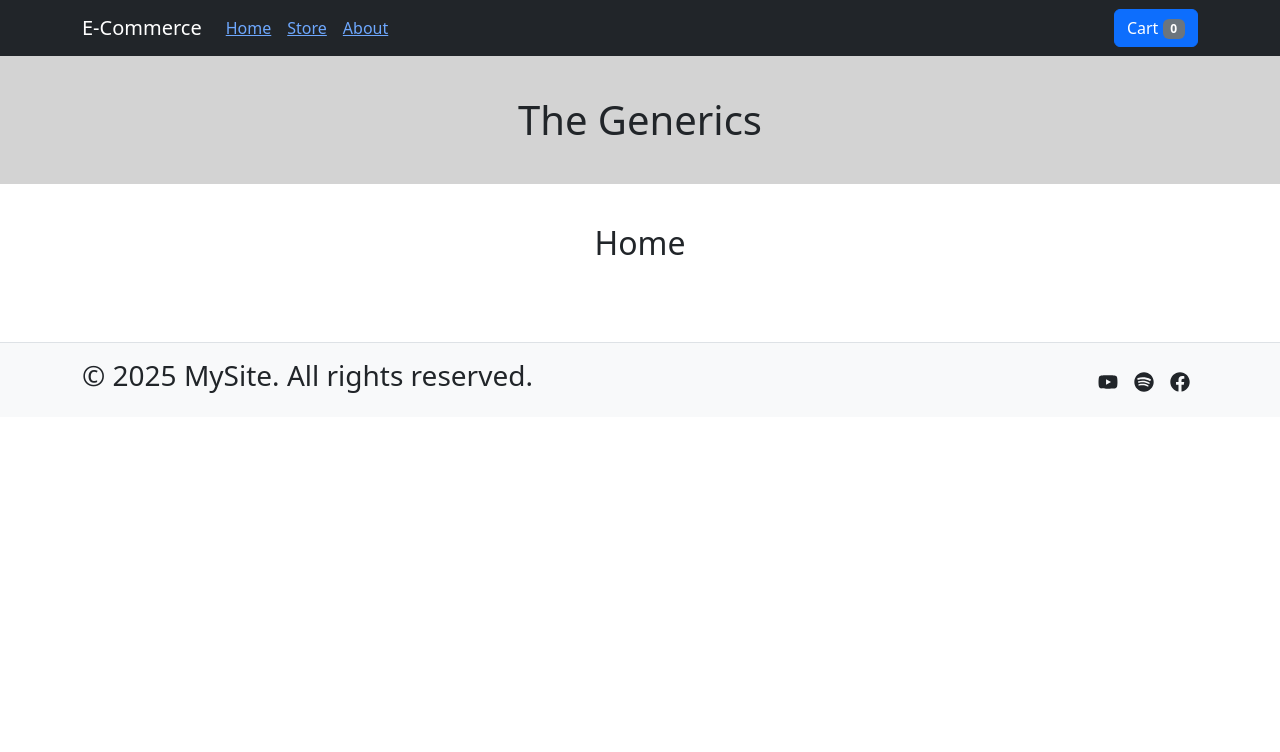
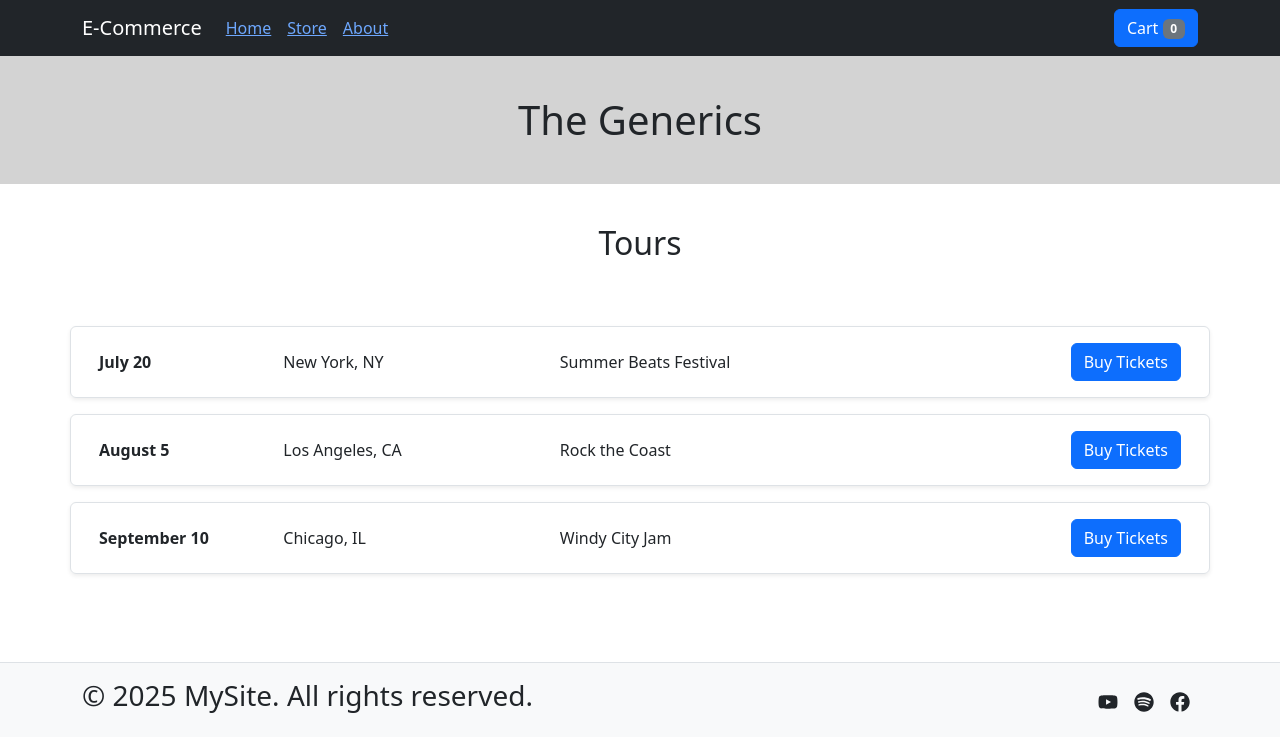
Before and after one commit to akverma2496/sharpener, a React (Vite) app in the folder react/ecommerce-app/: page / in a window 1280 px wide. Shown: the top 752 px of the page. Built offline with nearby package versions, Linux system fonts and the light colour scheme.

Commit message:
homepage-done

```diff
--- a/react/ecommerce-app/src/components/Home.jsx
+++ b/react/ecommerce-app/src/components/Home.jsx
@@ -1,8 +1,56 @@
-import React from 'react'
+import { Container, Row, Col, Button } from "react-bootstrap";
 
 const Home = () => {
+
+  const events = [
+    {
+      date: "July 20",
+      location: "New York, NY",
+      title: "Summer Beats Festival",
+      link: "#",
+    },
+    {
+      date: "August 5",
+      location: "Los Angeles, CA",
+      title: "Rock the Coast",
+      link: "#",
+    },
+    {
+      date: "September 10",
+      location: "Chicago, IL",
+      title: "Windy City Jam",
+      link: "#",
+    },
+  ];
+
+
   return (
-    <h2 style={{textAlign: "center", padding: "1em"}}>Home</h2>
+    <>
+    <h2 style={{textAlign: "center", padding: "1em"}}>Tours</h2>
+    <Container className="py-4">
+      {events.map((event, index) => (
+        <Row
+          key={index}
+          className="align-items-center mb-3 p-3 border rounded shadow-sm"
+        >
+          <Col xs={12} md={2}>
+            <strong>{event.date}</strong>
+          </Col>
+          <Col xs={12} md={3}>
+            {event.location}
+          </Col>
+          <Col xs={12} md={5}>
+            <span>{event.title}</span>
+          </Col>
+          <Col xs={12} md={2} className="text-md-end mt-2 mt-md-0">
+            <Button variant="primary" href={event.link}>
+              Buy Tickets
+            </Button>
+          </Col>
+        </Row>
+      ))}
+    </Container>
+    </>
   )
 }
 
```
